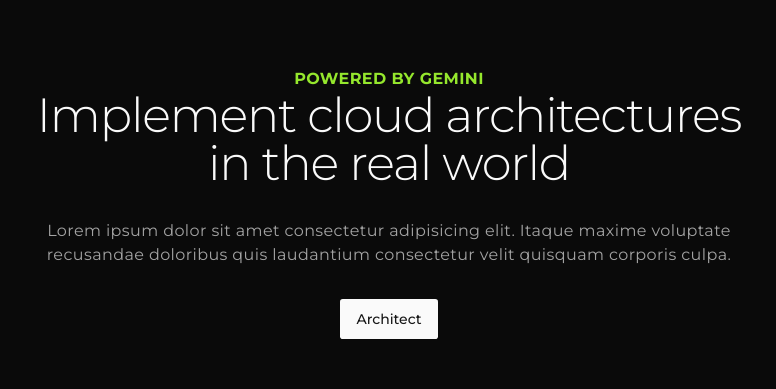
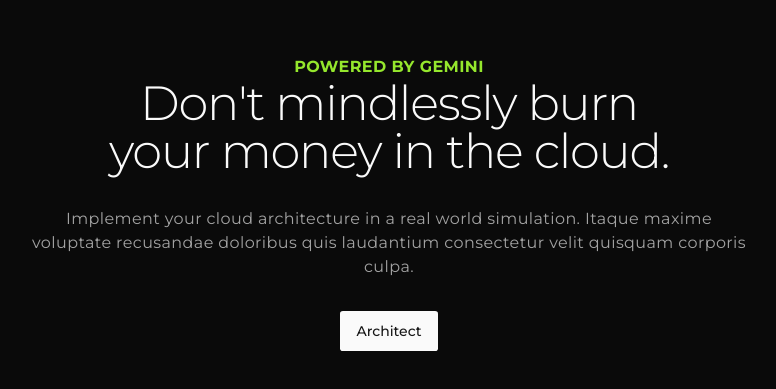
Before and after one commit to ParamBirje/noburncloud, a Next.js app in the folder apps/web/: page / in a window 1280 px wide. Shown: the part 197-586 px from the top of the page, without its empty margins (251-1027 px from the left). Built offline with nearby package versions, Linux system fonts and the light colour scheme.

Commit message:
Updated hero h1 of landing page

```diff
--- a/apps/web/src/app/page.tsx
+++ b/apps/web/src/app/page.tsx
@@ -17,15 +17,15 @@
             powered by Gemini
           </h2>
           <h1 className="scroll-m-20 text-4xl font-light tracking-tight lg:text-5xl">
-            Implement cloud architectures <br />
-            in the real world
+            Don't mindlessly burn <br />
+            your money in the cloud.
           </h1>
         </div>
 
         <p className="text-muted-foreground tracking-wide w-3/4">
-          Lorem ipsum dolor sit amet consectetur adipisicing elit. Itaque maxime
-          voluptate recusandae doloribus quis laudantium consectetur velit
-          quisquam corporis culpa.
+          Implement your cloud architecture in a real world simulation. Itaque
+          maxime voluptate recusandae doloribus quis laudantium consectetur
+          velit quisquam corporis culpa.
         </p>
 
         <Link href="/onboard" className="w-fit">
```
